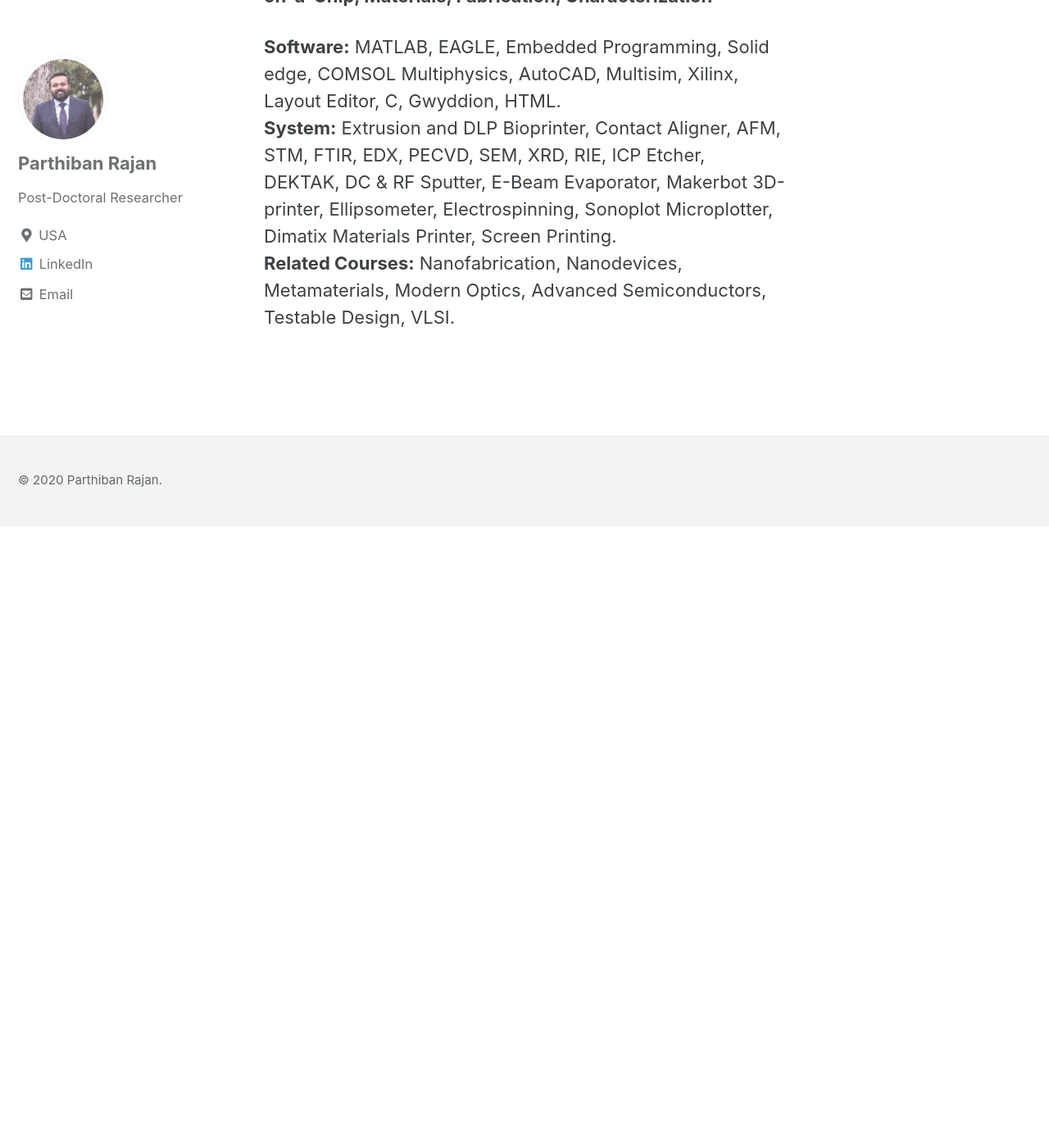
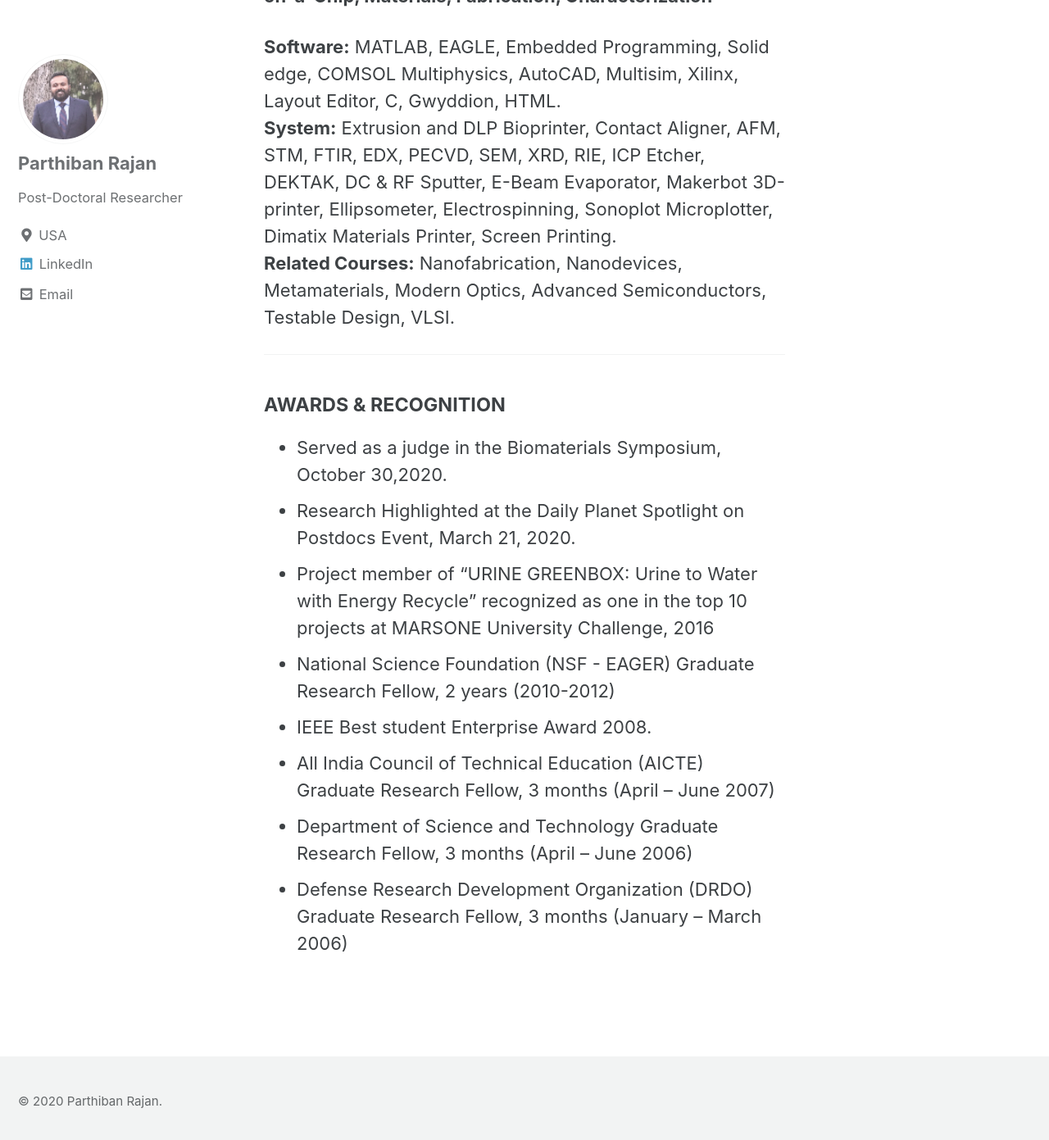
Before and after one commit to parthibanrajan/parthibanrajan.github.io, a Jekyll site: the page built from index.html, in a window 1280 px wide and 1400 px high, scrolled down 4175 px. Shown: the top 1391 px of the window at 82% size. Built offline with Jekyll 4.4.1, drawn with Linux system fonts in a browser that asks for light colours; cached includes are drawn as plain includes; the list of posts is cut into pages by our own code; before the commit the page ends 4817 px from its top, so only the background shows below that.

Commit message:
Add Awards and Recognitions

```diff
--- a/_layouts/home.html
+++ b/_layouts/home.html
@@ -144,4 +144,20 @@ layout: single
         Testable Design, VLSI.
         <br />
     </p>
+
+    <hr>
+
+    <h4>AWARDS & RECOGNITION</h4>
+    <ul>
+        <li>Served as a judge in the Biomaterials Symposium, October 30,2020.</li>
+        <li>Research Highlighted at the Daily Planet Spotlight on Postdocs Event, March 21, 2020.</li>
+        <li>Project member of “URINE GREENBOX: Urine to Water with Energy Recycle” recognized as one in the top 10
+            projects at MARSONE University Challenge, 2016</li>
+        <li>National Science Foundation (NSF - EAGER) Graduate Research Fellow, 2 years (2010-2012)</li>
+        <li>IEEE Best student Enterprise Award 2008.</li>
+        <li>All India Council of Technical Education (AICTE) Graduate Research Fellow, 3 months (April – June 2007)</li>
+        <li>Department of Science and Technology Graduate Research Fellow, 3 months (April – June 2006)</li>
+        <li>Defense Research Development Organization (DRDO) Graduate Research Fellow, 3 months (January – March 2006)
+        </li>
+    </ul>
 </div>
```
